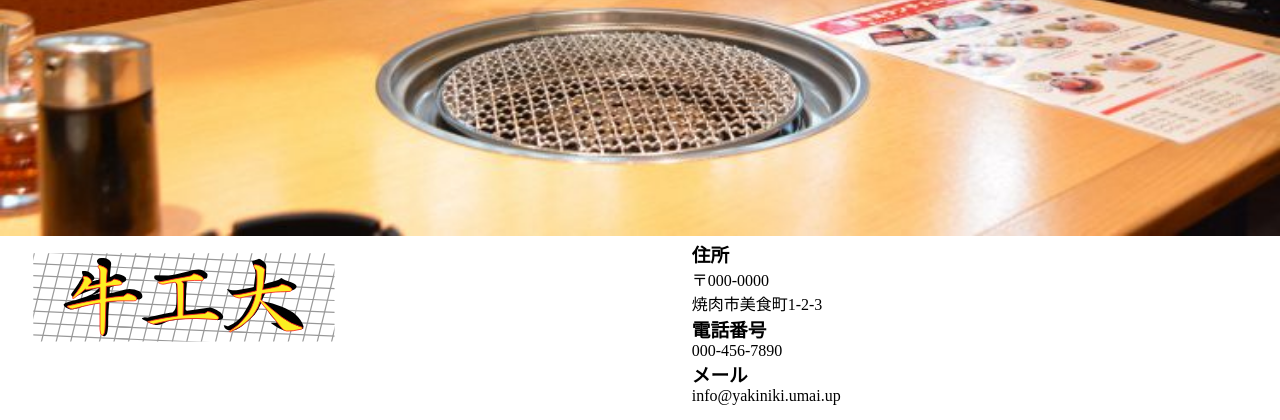
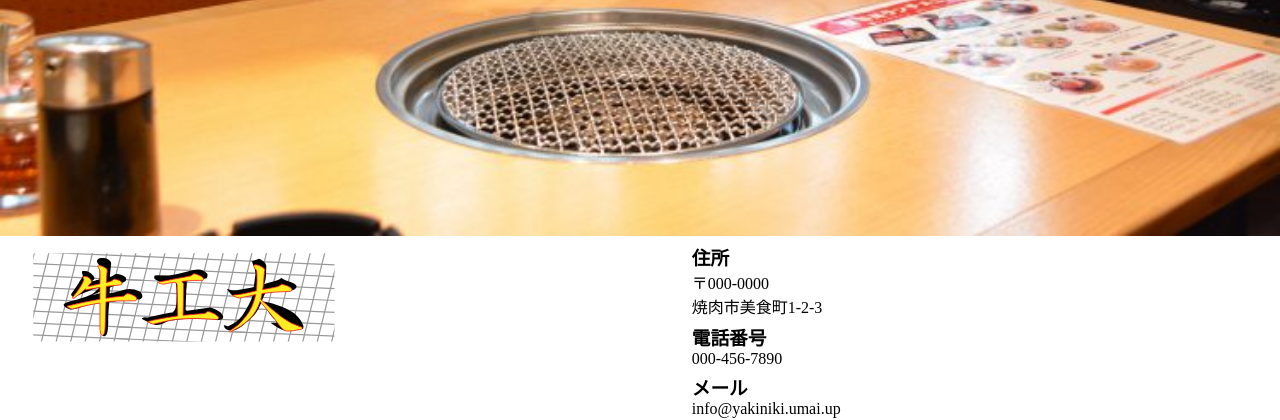
Before and after one commit to twiaight/twiaight.github.io, a PHP site: page / in a window 1280 px wide. Shown: the part 1381-1801 px from the top of the page. Run offline with PHP 8.4, Linux system fonts and the light colour scheme.

Commit message:
Update footer.css

```diff
--- a/VisualContentDesign/footer.css
+++ b/VisualContentDesign/footer.css
@@ -1,6 +1,8 @@
 footer {
   display: flex;
   max-height: 120px;
+  flex-wrap: wrap;
+  justify-content: center;
 }
 
 footer h3 {
@@ -14,3 +16,15 @@ footer p {
 .info {
   flex: 1 1 auto;
 }
+
+.address {
+  padding: 2.5px 0 2.5px 0;
+}
+
+.tel {
+  padding: 2.5px 0 2.5px 0;
+}
+
+.mail {
+  padding: 2.5px 0 2.5px 0;
+}
```
